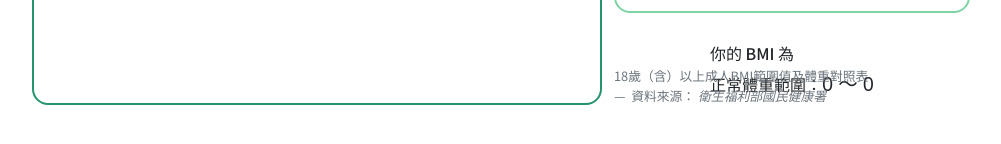
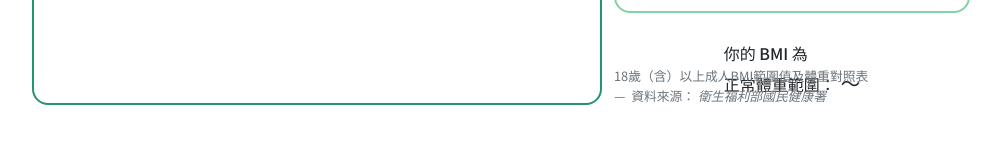
Before and after one commit to LynnLo30/BMI-calculator, a Vue app: page / in a window 1280 px wide. Shown: the part 478-622 px from the top of the page, without its empty margins (133-1134 px from the left). Built offline with nearby package versions, Linux system fonts and the light colour scheme.

Commit message:
feat: store BMI and normal weight range in result object and calculate by button click

```diff
--- a/src/App.vue
+++ b/src/App.vue
@@ -4,23 +4,29 @@
   const userHeight = ref(null)
   const userWeight = ref(null)
 
-  const heightInMetersSquared = computed(() => { return (userHeight.value / 100) ** 2 })
-  const minWeight = computed(() => { return roundTo1dp(18.5 * heightInMetersSquared.value) })
-  const maxWeight = computed(() => { return roundTo1dp(24 * heightInMetersSquared.value) })
+  const result = ref({
+    BMI: null,
+    minWeight: null,
+    maxWeight: null
+  })
+
+  const heightInMetersSquared = computed(() => (userHeight.value / 100) ** 2)
 
   function roundTo1dp(num) {
     return Math.round(num * 10) / 10
   }
 
   function calculateBMI() {
-    if (!userHeight.value || !userWeight.value) return null
+    const BMI = roundTo1dp(userWeight.value / heightInMetersSquared.value)
+    const [minWeight, maxWeight] = [18.5, 24].map(factor => roundTo1dp(factor * heightInMetersSquared.value))
 
-    return roundTo1dp(userWeight.value / heightInMetersSquared.value)
+    result.value = { BMI, minWeight, maxWeight }
   }
 
   const cleanData = () => {
     userHeight.value = null
     userWeight.value = null
+    result.value = { BMI: null, minWeight: null, maxWeight: null }
   }
 </script>
 
@@ -45,7 +51,8 @@
               min="2" max="635" placeholder="請輸入體重">
           </div>
           <div class="actions-control mx-auto">
-            <button @click="calculateBMI" type="submit" class="btn btn-primary mx-3">開始計算</button>
+            <button @click.prevent="calculateBMI" type="submit"
+              class="btn btn-primary mx-3">開始計算</button>
             <button @click="cleanData" type="reset" class="btn btn-secondary mx-3">全部清除</button>
           </div>
         </form>
@@ -82,8 +89,9 @@
           </div>
         </div>
         <div class="resultData mx-auto">
-          <h6>你的 BMI 為 <span class="userBMI numberStyle">{{ calculateBMI() }}</span></h6>
-          <h6>正常體重範圍：<span class="idealWeight numberStyle">{{ minWeight }} ～ {{ maxWeight }}</span>
+          <h6>你的 BMI 為 <span class="userBMI numberStyle">{{ result.BMI }}</span></h6>
+          <h6>正常體重範圍：<span class="idealWeight numberStyle">{{ result.minWeight }} ～ {{
+            result.maxWeight }}</span>
           </h6>
         </div>
         <figure class="caption-text position-absolute bottom-0">
```
